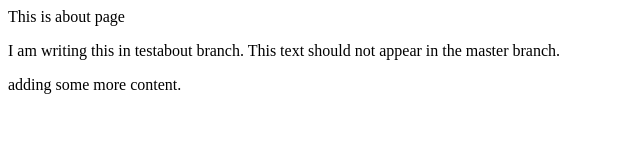
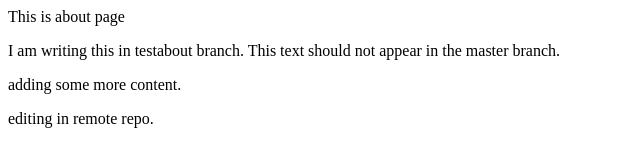
Before and after one commit to psahalot/testrepo, a plain HTML site: page about.html in a window 1280 px wide. Shown: the whole page, without its empty margins (0-640 px from the left). Drawn offline with Linux system fonts and the light colour scheme.

Commit message:
Edited file on github

```diff
--- a/about.html
+++ b/about.html
@@ -14,5 +14,6 @@ and open the template in the editor.
         <div>This is about page</div>
         <p> I am writing this in testabout branch. This text should not appear in the master branch. </p>
         <p> adding some more content. </p>
+        <p> editing in remote repo. </p>
     </body>
 </html>
```
